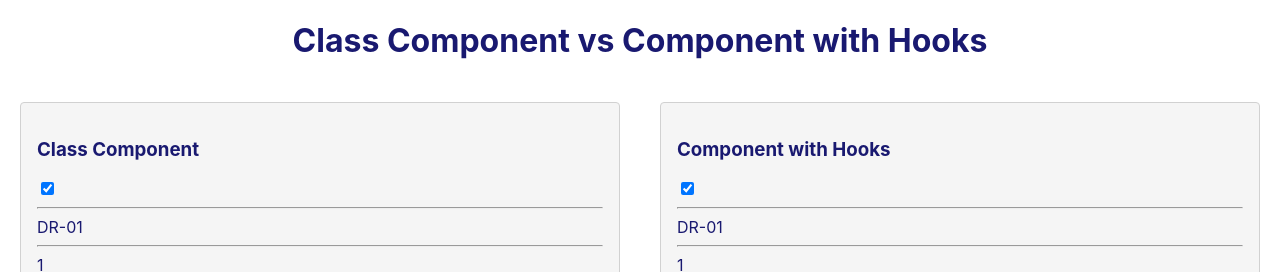
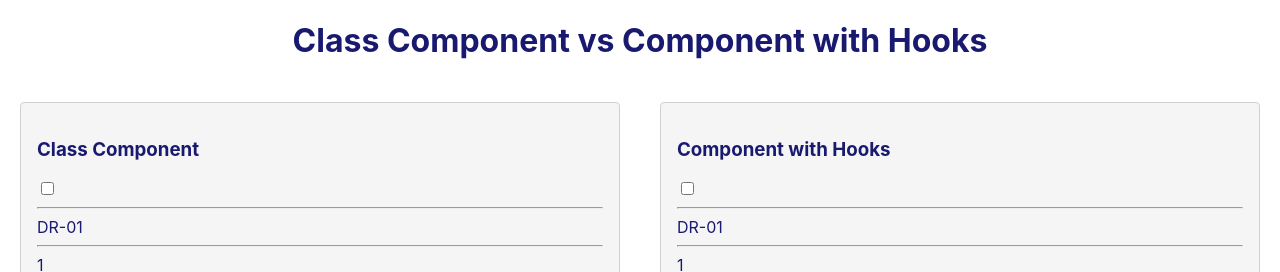
Before and after one commit to paulr909/react-hooks-vs-class, a React (Create React App) app: page / in a window 1280 px wide. Shown: the top 272 px of the page. Built offline with nearby package versions, Linux system fonts and the light colour scheme.

Commit message:
swap checked state

```diff
--- a/src/components/Product.js
+++ b/src/components/Product.js
@@ -6,7 +6,7 @@ class Product extends Component {
         super(props);
         this.state = {
             items: items,
-            isChecked: true
+            isChecked: false
         };
         this.getInitialState = this.getInitialState.bind(this);
         this.toggleStock = this.toggleStock.bind(this);
--- a/src/components/Stock.js
+++ b/src/components/Stock.js
@@ -9,7 +9,7 @@ const Stock = () => {
         <div className="container">
             <h3>Component with Hooks</h3>
             <input type="checkbox"
-                   checked={check ? 'checked' : !'checked'}
+                   checked={check ? !'checked' : 'checked'}
                    onChange={() => setCheck(!check)}
                    onClick={() => setShowStock(!showStock)}/>
             <hr/>
```
